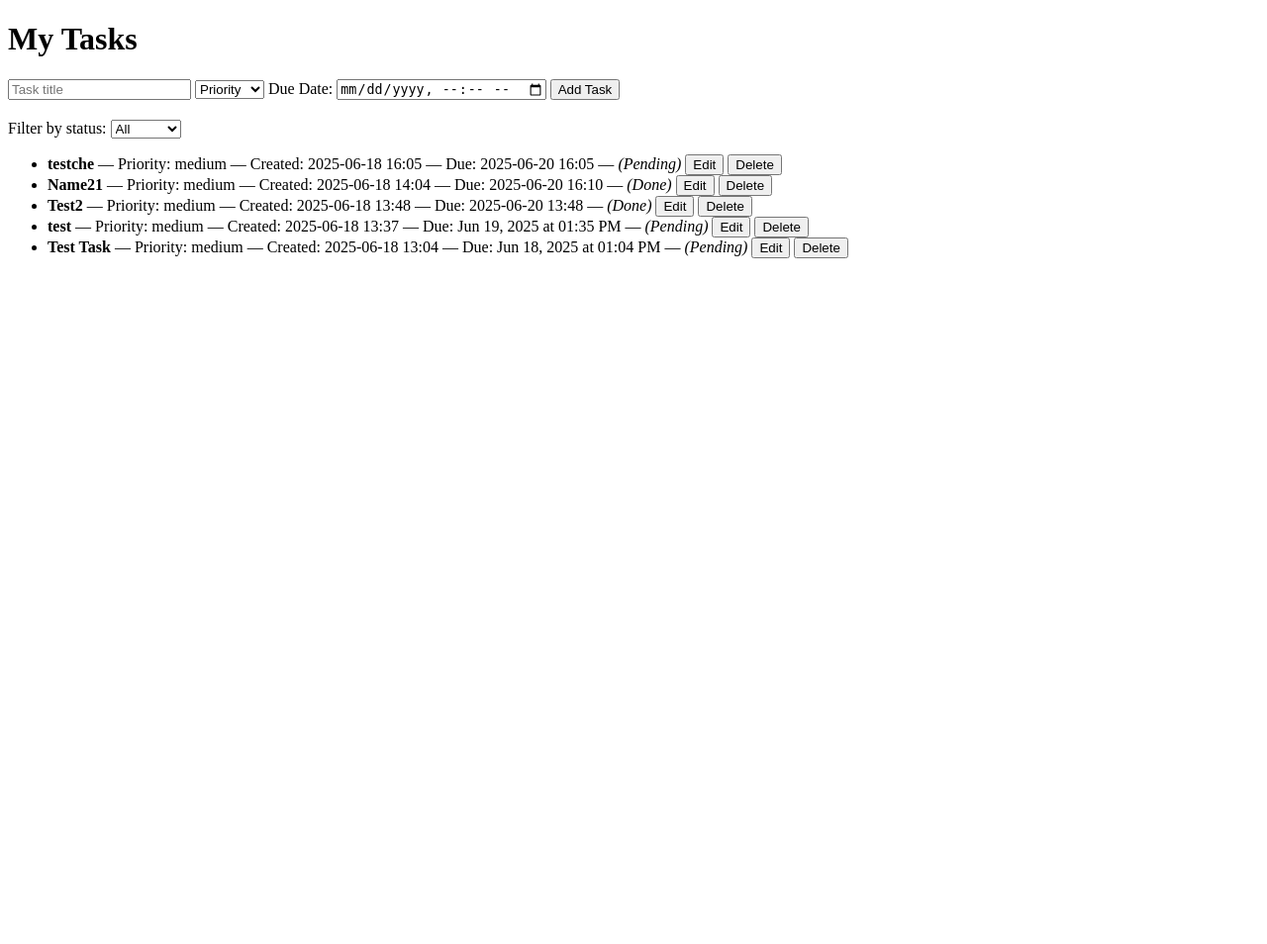
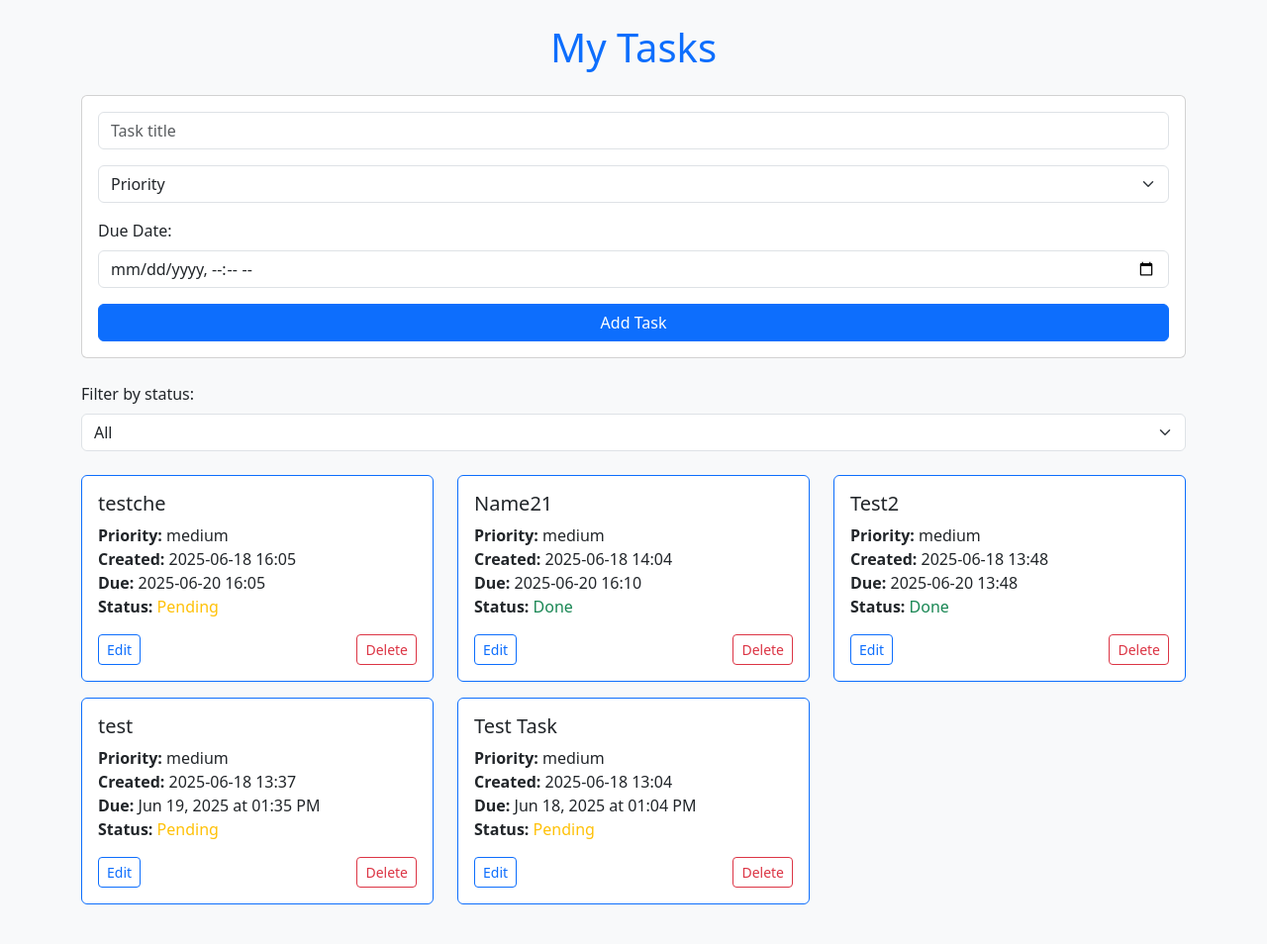
Before and after one commit to Kinpa07/To-Do-List-App, a Flask app: page /tasks in a window 1280 px wide. Shown: the whole page at 99% size. Before the commit the page ends 261 px from the top, so only its background shows below. Run offline with Flask 3, Linux system fonts and the light colour scheme; data comes from the database, SQL or seed files in the repository; both versions use the stored data as it was after the commit.

Commit message:
Final Version of the app with frontend using Boostrap

```diff
--- a/templates/index.html
+++ b/templates/index.html
@@ -4,8 +4,10 @@
     <meta charset="UTF-8" />
     <meta name="viewport" content="width=device-width, initial-scale=1" />
     <title>My Tasks</title>
+    <link href="https://cdn.jsdelivr.net/npm/bootstrap@5.3.3/dist/css/bootstrap.min.css" rel="stylesheet">
 </head>
 <body
+    class="bg-light p-4"
     {% if reopen_id %}
         data-editing="true"
         data-reopen-id="{{ reopen_id }}"
@@ -15,106 +17,128 @@
         data-edit-done="{{ form_data.done if form_data else '0' }}"
     {% endif %}
 >
-    <h1 id="main-header">My Tasks</h1>
+<div class="container">
+    <h1 id="main-header" class="mb-4 text-primary text-center">My Tasks</h1>
 
     {% if error %}
-        <p style="color: red; font-weight: bold;">{{ error }}</p>
+        <div class="alert alert-danger">{{ error }}</div>
     {% endif %}
 
     <!-- Add Task Form -->
-    <form method="POST" action="/tasks" id="add-form">
-        <input type="text" name="title" placeholder="Task title" required
+    <form method="POST" action="/tasks" id="add-form" class="card p-3 mb-4">
+        <div class="mb-3">
+            <input type="text" name="title" class="form-control" placeholder="Task title" required
                    value="{{ form_data.title if form_data else '' }}" />
+        </div>
 
-        <select name="priority" required>
+        <div class="mb-3">
+            <select name="priority" class="form-select" required>
                 <option value="">Priority</option>
                 <option value="low" {% if form_data and form_data.priority == 'low' %}selected{% endif %}>Low</option>
                 <option value="medium" {% if form_data and form_data.priority == 'medium' %}selected{% endif %}>Medium</option>
                 <option value="high" {% if form_data and form_data.priority == 'high' %}selected{% endif %}>High</option>
             </select>
+        </div>
 
-        <label for="due_date">Due Date:</label>
-        <input type="datetime-local" name="due_date"
+        <div class="mb-3">
+            <label for="due_date" class="form-label">Due Date:</label>
+            <input type="datetime-local" name="due_date" class="form-control"
                    value="{{ form_data.due_date if form_data else '' }}" />
+        </div>
 
-        <button type="submit">Add Task</button>
+        <button type="submit" class="btn btn-primary">Add Task</button>
     </form>
 
     <!-- Filter Form -->
-    <form method="GET" action="/tasks" id="filter-form" style="margin-top: 20px;">
-        <label for="status">Filter by status:</label>
-        <select name="status" id="status" onchange="this.form.submit()">
+    <form method="GET" action="/tasks" id="filter-form" class="mb-4">
+        <div class="mb-3">
+            <label for="status" class="form-label">Filter by status:</label>
+            <select name="status" id="status" class="form-select" onchange="this.form.submit()">
                 <option value="" {% if not status_filter %}selected{% endif %}>All</option>
                 <option value="pending" {% if status_filter == 'pending' %}selected{% endif %}>Pending</option>
                 <option value="done" {% if status_filter == 'done' %}selected{% endif %}>Done</option>
             </select>
-        <noscript><button type="submit">Filter</button></noscript>
+        </div>
     </form>
 
     <!-- Task List -->
-    <ul id="task-list">
+    <div id="task-list" class="row">
         {% for task in tasks %}
-            <li>
-                <strong>{{ task[1] }}</strong> —
-                Priority: {{ task[3] or 'None' }} —
-                Created: {{ task[5] }} —
+            <div class="col-md-6 col-lg-4 mb-3">
+                <div class="card h-100 border-primary">
+                    <div class="card-body">
+                        <h5 class="card-title">{{ task[1] }}</h5>
+                        <p class="card-text">
+                            <strong>Priority:</strong> {{ task[3] or 'None' }}<br>
+                            <strong>Created:</strong> {{ task[5] }}<br>
+                            <strong>Due:</strong>
                             {% if task[4] %}
-                    Due: {{ task[4]|datetimeformat }} —
+                                {{ task[4]|datetimeformat }}
                             {% else %}
-                    Due: <em>None</em> —
+                                <em>None</em>
+                            {% endif %}<br>
+                            <strong>Status:</strong>
+                            {% if task[2] %}
+                                <span class="text-success">Done</span>
+                            {% else %}
+                                <span class="text-warning">Pending</span>
                             {% endif %}
-                {% if task[2] %}
-                    <em>(Done)</em>
-                {% else %}
-                    <em>(Pending)</em>
-                {% endif %}
-
-                <!-- Edit Button -->
-                <button
-                    class="edit-btn"
+                        </p>
+                        <div class="d-flex justify-content-between">
+                            <button class="btn btn-sm btn-outline-primary edit-btn"
                                 data-task-id="{{ task[0] }}"
                                 data-title="{{ task[1] }}"
                                 data-done="{{ 1 if task[2] else 0 }}"
                                 data-priority="{{ task[3] }}"
                                 data-due-date="{{ (task[4] or '')|replace(' ', 'T') }}"
                             >Edit</button>
-
-                <!-- Delete Form -->
-                <form method="POST" action="/delete/{{ task[0] }}" style="display:inline;">
-                    <button type="submit" onclick="return confirm('Are you sure you want to delete this task?');">
+                            <form method="POST" action="/delete/{{ task[0] }}">
+                                <button type="submit" class="btn btn-sm btn-outline-danger"
+                                        onclick="return confirm('Are you sure you want to delete this task?');">
                                     Delete
                                 </button>
                             </form>
-            </li>
+                        </div>
+                    </div>
+                </div>
+            </div>
         {% else %}
-            <li>No tasks yet!</li>
+            <p>No tasks yet!</p>
         {% endfor %}
-    </ul>
+    </div>
 
     <!-- Edit Form -->
     <div id="edit-wrapper" style="display:none;">
-        <form method="POST" id="edit-form">
-            <label for="edit-title">Title:</label>
-            <input type="text" name="title" id="edit-title" required />
+        <form method="POST" id="edit-form" class="card p-3 mb-4">
+            <div class="mb-3">
+                <label for="edit-title" class="form-label">Title:</label>
+                <input type="text" name="title" id="edit-title" class="form-control" required />
+            </div>
 
-            <label for="edit-priority">Priority:</label>
-            <select name="priority" id="edit-priority" required>
+            <div class="mb-3">
+                <label for="edit-priority" class="form-label">Priority:</label>
+                <select name="priority" id="edit-priority" class="form-select" required>
                     <option value="">Priority</option>
                     <option value="low">Low</option>
                     <option value="medium">Medium</option>
                     <option value="high">High</option>
                 </select>
+            </div>
 
-            <label for="edit-due-date">Due Date:</label>
-            <input type="datetime-local" name="due_date" id="edit-due-date" />
+            <div class="mb-3">
+                <label for="edit-due-date" class="form-label">Due Date:</label>
+                <input type="datetime-local" name="due_date" id="edit-due-date" class="form-control" />
+            </div>
 
-            <label for="edit-done">
-                <input type="checkbox" name="done" id="edit-done" /> Done
-            </label>
+            <div class="form-check mb-3">
+                <input type="checkbox" name="done" id="edit-done" class="form-check-input" />
+                <label for="edit-done" class="form-check-label">Done</label>
+            </div>
 
-            <button type="submit">Save</button>
-            <button type="button" id="cancel-edit">Cancel</button>
+            <button type="submit" class="btn btn-success">Save</button>
+            <button type="button" id="cancel-edit" class="btn btn-secondary">Cancel</button>
         </form>
+    </div>
 </div>
 
     <script>
@@ -182,11 +206,18 @@
     if (errorParagraph) errorParagraph.remove();
 
     editWrapper.style.display = 'none';
-            taskList.style.display = 'block';
     addForm.style.display = 'block';
     header.textContent = 'My Tasks';
+    if (filterForm) filterForm.style.display = 'block';
 
-            if (filterForm) filterForm.style.display = 'block';  // Show filter back on cancel
+    // Instead of toggling display inline styles quickly,
+    // remove taskList from DOM flow and re-add after a small timeout:
+    taskList.style.display = 'none';
+
+    setTimeout(() => {
+        taskList.style.display = 'flex';  // or 'block' — see which matches your layout better
+        taskList.classList.add('row');    // ensure row class is applied if accidentally removed
+    }, 10);
 });
 
         // Auto-open edit mode on error
```
Also changed, not shown: README.md (added), tasks.db. Lines whose indentation alone changed are shown as unchanged.
